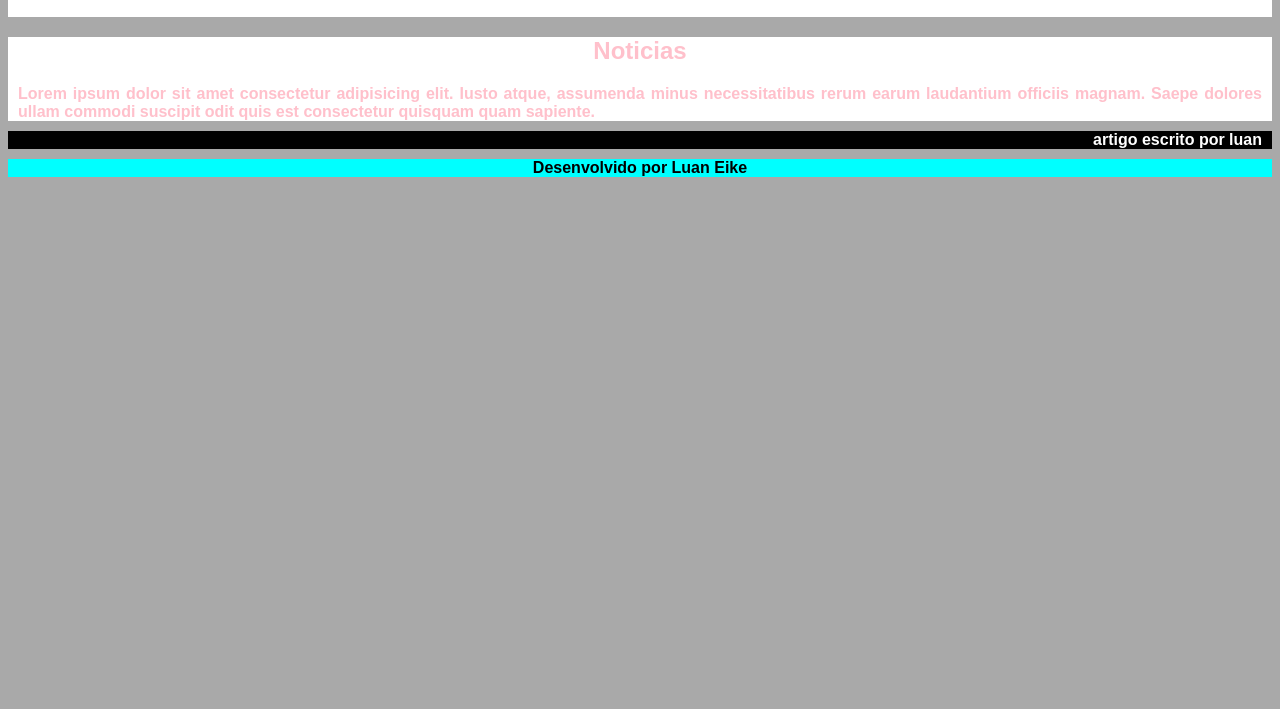
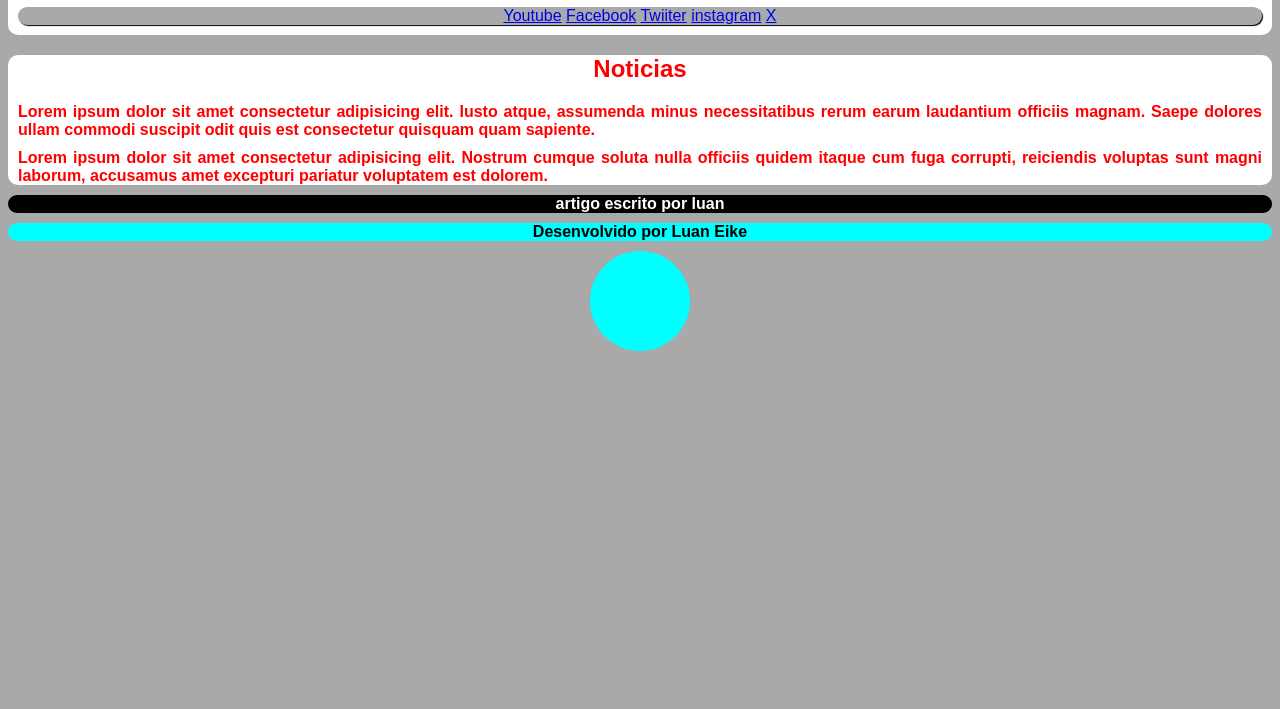
Before and after one commit to luan-eike/HTML-CSS, a plain HTML site: page Exc-021/caixa02.html in a window 1280 px wide. Shown: the part 91-800 px from the top of the page. Drawn offline with Linux system fonts and the light colour scheme.

Commit message:
update caixa02 with border radius

```diff
--- a/Exc-021/caixa02.html
+++ b/Exc-021/caixa02.html
@@ -13,16 +13,19 @@
             width: auto;
             background-color: white;
             padding: 10px;
+            border-radius: 10px;
+
         }
         h1{
             text-align: center;
         }
         article#main{
             background-color: white;
-            color: pink;
+            color: red;
             /* padding: 1px; */
             border-top: 10px;
             border-color: black;
+            border-radius: 10px;
         }
         h2{
             text-align: center;
@@ -31,10 +34,12 @@
             background-color: black;
             color: white;
             font-weight: bold;
+            border-radius: 10px;
+
 
         }
         .descricao{
-            text-align: right;
+            text-align: center;
         }
         p{
             text-align: justify;
@@ -44,21 +49,39 @@
             background-color: aqua;
             color: black;
             font-weight: bold;
+            border-radius: 10px;
+
         }
         .teste{
             text-align: center;
         }
+        nav{
+            margin: auto;
+            background-color: darkgray;
+            text-align: center;
+            box-shadow: 1px 1px 1px black;
+            border-radius: 10px;
+
+        }
+        div#ball{
+            height: 100px;
+            width: 100px;
+            background-color: cyan;
+            margin: auto;
+            border-radius: 50%;
+        }
+
     </style>
 </head>
 <body>
     <header>
         <h1>Meu site</h1>
         <nav>
-            <a href="http://youtube.com"></a>
-            <a href="http://facebook.com"></a>
-            <a href="http://twitter.com"></a>
-            <a href="http://instagram.com"></a>
-            <a href="http://x.com"></a>
+            <a href="http://youtube.com">Youtube</a>
+            <a href="http://facebook.com">Facebook</a>
+            <a href="http://twitter.com">Twiiter</a>
+            <a href="http://instagram.com">instagram</a>
+            <a href="http://x.com">X</a>
         </nav>
     </header>
     <main>
@@ -66,6 +89,7 @@
             <article id="main">
                 <h2>Noticias</h2>
                 <p>Lorem ipsum dolor sit amet consectetur adipisicing elit. Iusto atque, assumenda minus necessitatibus rerum earum laudantium officiis magnam. Saepe dolores ullam commodi suscipit odit quis est consectetur quisquam quam sapiente.</p>
+                <p>Lorem ipsum dolor sit amet consectetur adipisicing elit. Nostrum cumque soluta nulla officiis quidem itaque cum fuga corrupti, reiciendis voluptas sunt magni laborum, accusamus amet excepturi pariatur voluptatem est dolorem.</p>
             </article>
             <article>
                 <p class="descricao">artigo escrito por luan</p>
@@ -75,5 +99,7 @@
     <footer>
         <p class="teste">Desenvolvido por Luan Eike</p>
     </footer>
+    <div id="ball">
+    </div>
 </body>
 </html>
```
